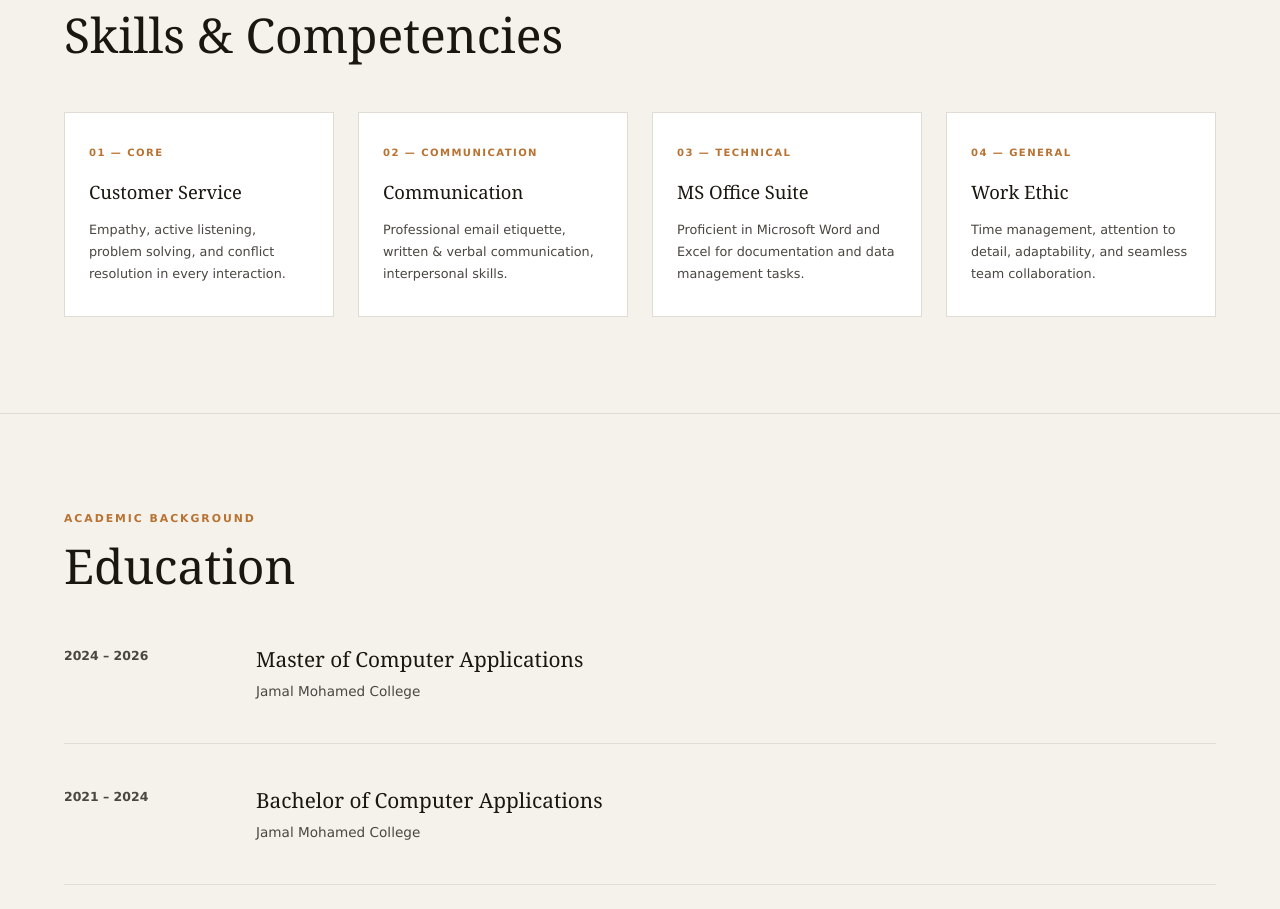
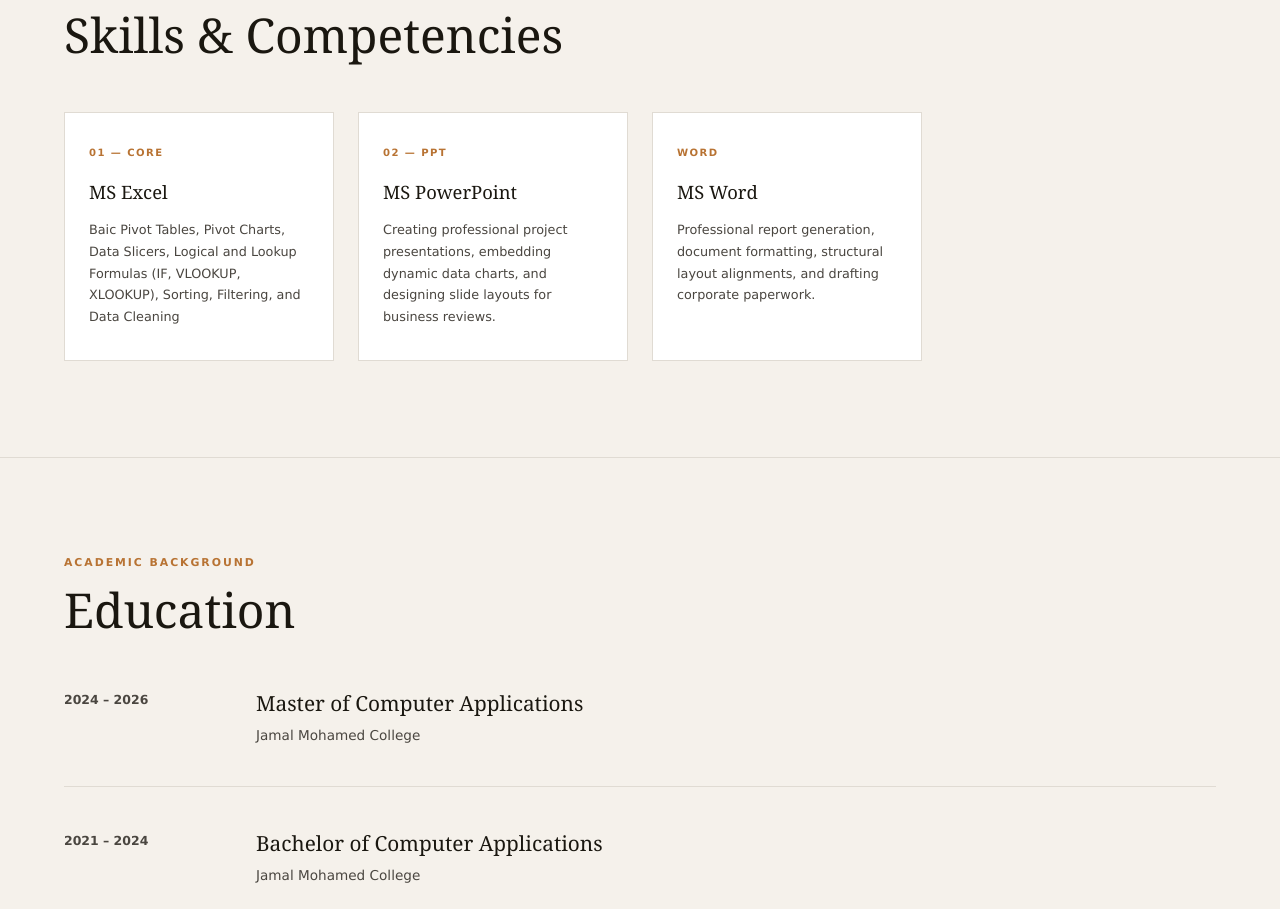
Before and after one commit to abub04/Abubakkar-A--Portfolio, a plain HTML site: page index.html in a window 1280 px wide. Shown: the part 1570-2479 px from the top of the page. Drawn offline with Linux system fonts and the light colour scheme.

Commit message:
Update index.html

```diff
--- a/index.html
+++ b/index.html
@@ -453,23 +453,18 @@
     <div class="skills-grid">
       <div class="skill-card">
         <div class="skill-card-title">01 — Core</div>
-        <h3>Customer Service</h3>
-        <p>Empathy, active listening, problem solving, and conflict resolution in every interaction.</p>
+        <h3>MS Excel</h3>
+        <p> Baic Pivot Tables, Pivot Charts, Data Slicers, Logical and Lookup Formulas (IF, VLOOKUP, XLOOKUP), Sorting, Filtering, and Data Cleaning</p>
       </div>
       <div class="skill-card">
-        <div class="skill-card-title">02 — Communication</div>
-        <h3>Communication</h3>
-        <p>Professional email etiquette, written &amp; verbal communication, interpersonal skills.</p>
+        <div class="skill-card-title">02 — PPT</div>
+        <h3>MS PowerPoint</h3>
+        <p>Creating professional project presentations, embedding dynamic data charts, and designing slide layouts for business reviews.</p>
       </div>
       <div class="skill-card">
-        <div class="skill-card-title">03 — Technical</div>
-        <h3>MS Office Suite</h3>
-        <p>Proficient in Microsoft Word and Excel for documentation and data management tasks.</p>
-      </div>
-      <div class="skill-card">
-        <div class="skill-card-title">04 — General</div>
-        <h3>Work Ethic</h3>
-        <p>Time management, attention to detail, adaptability, and seamless team collaboration.</p>
+        <div class="skill-card-title">Word</div>
+        <h3>MS Word </h3>
+        <p>Professional report generation, document formatting, structural layout alignments, and drafting corporate paperwork.</p>
       </div>
     </div>
   </section>
```
